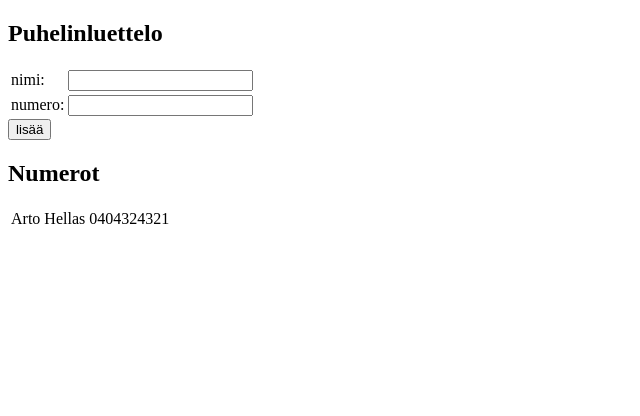
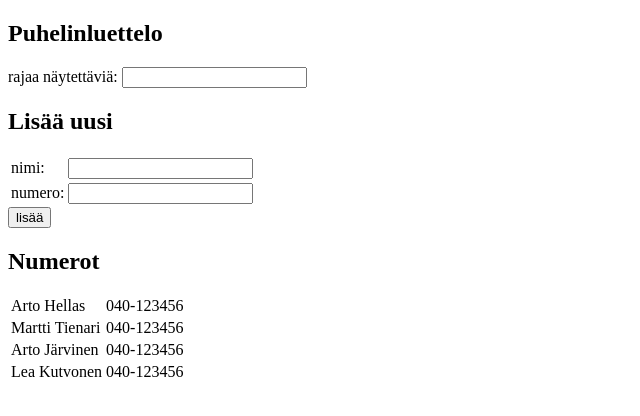
Before and after one commit to heikkij/fullstackopen, a React (Create React App) app in the folder osa2-puhelinluettelo/: page / in a window 1280 px wide. Shown: the top 416 px of the page, without its empty margins (0-640 px from the left). Built offline with nearby package versions, Linux system fonts and the light colour scheme.

Commit message:
2.9* puhelinluettelo osa 4

```diff
--- a/osa2-puhelinluettelo/src/components/App.js
+++ b/osa2-puhelinluettelo/src/components/App.js
@@ -11,13 +11,14 @@
         super(props)
         this.state = {
             persons: [
-                {
-                    name: 'Arto Hellas',
-                    number: '0404324321'
-                }
+                { name: 'Arto Hellas', number: '040-123456' },
+                { name: 'Martti Tienari', number: '040-123456' },
+                { name: 'Arto Järvinen', number: '040-123456' },
+                { name: 'Lea Kutvonen', number: '040-123456' },
             ],
             newName: '',
             newNumber: '',
+            nameFilter: '',
         }
     }
 
@@ -28,13 +29,10 @@
             name: this.state.newName,
             number: this.state.newNumber,
         }
-        const persons = this.state.persons.concat(newPerson)
-        const newName = ''
-        const newNumber = ''
         this.setState({
-            persons,
-            newName,
-            newNumber,
+            persons: this.state.persons.concat(newPerson),
+            newName: '',
+            newNumber: '',
         })
     }
 
@@ -50,10 +48,21 @@
         })
     }
 
+    handleNameFilter = (event) => {
+        this.setState({
+            nameFilter: event.target.value
+        })
+    }
+
     render() {
+        const searchRegExp = new RegExp(this.state.nameFilter, 'i')
+        const personsToShow = this.state.nameFilter.length === 0 ?
+            this.state.persons : this.state.persons.filter(person => person.name.search(searchRegExp) > -1)
         return (
             <div>
                 <h2>Puhelinluettelo</h2>
+                rajaa näytettäviä: <input value={this.state.nameFilter} onChange={this.handleNameFilter} />
+                <h2>Lisää uusi</h2>
                 <form onSubmit={this.addPerson}>
                     <table>
                         <tbody>
@@ -68,7 +77,7 @@
                 <h2>Numerot</h2>
                 <table>
                     <tbody>
-                        {this.state.persons.map(person => <Person key={person.name} person={person} />)}
+                        {personsToShow.map(person => <Person key={person.name} person={person} />)}
                     </tbody>
                 </table>
             </div>
```
